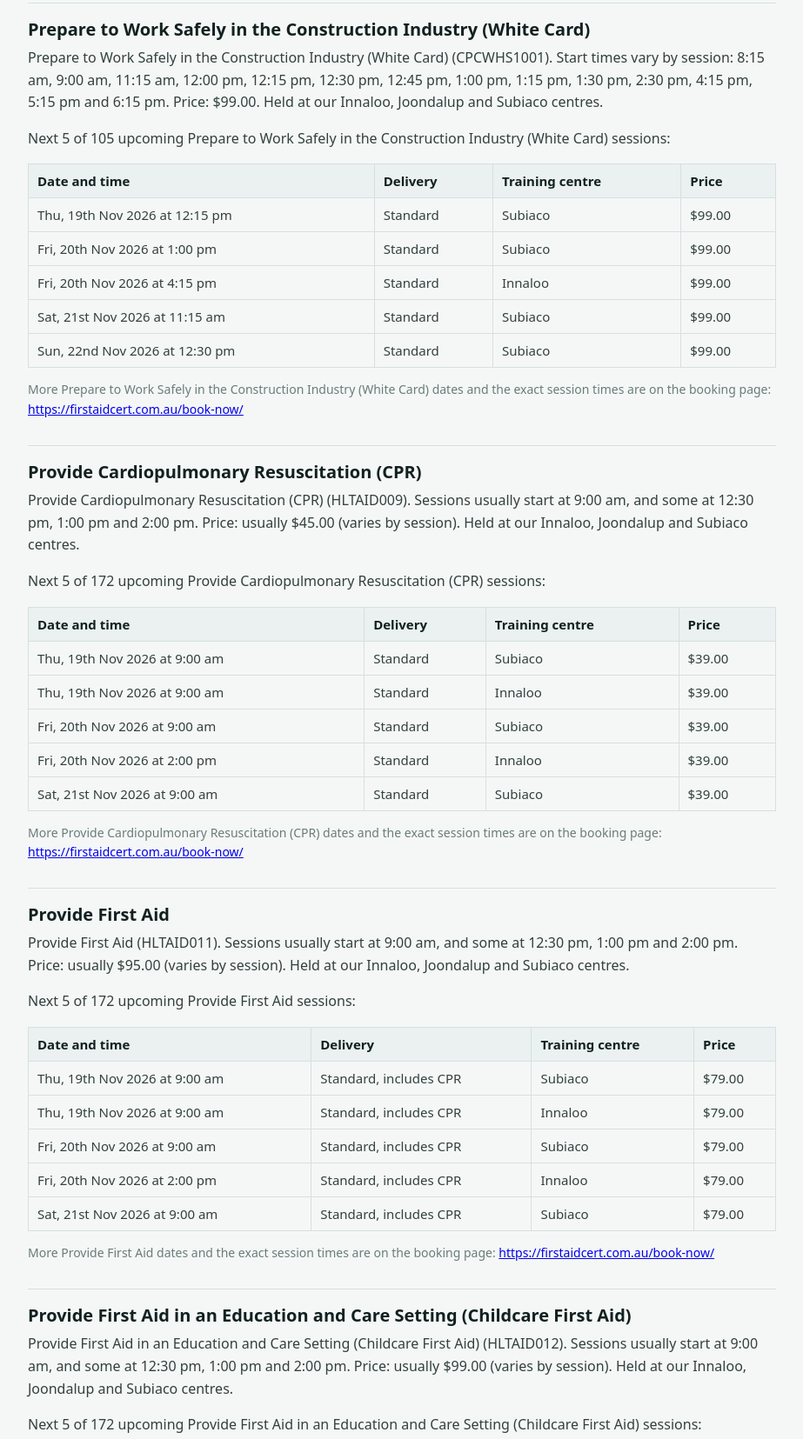
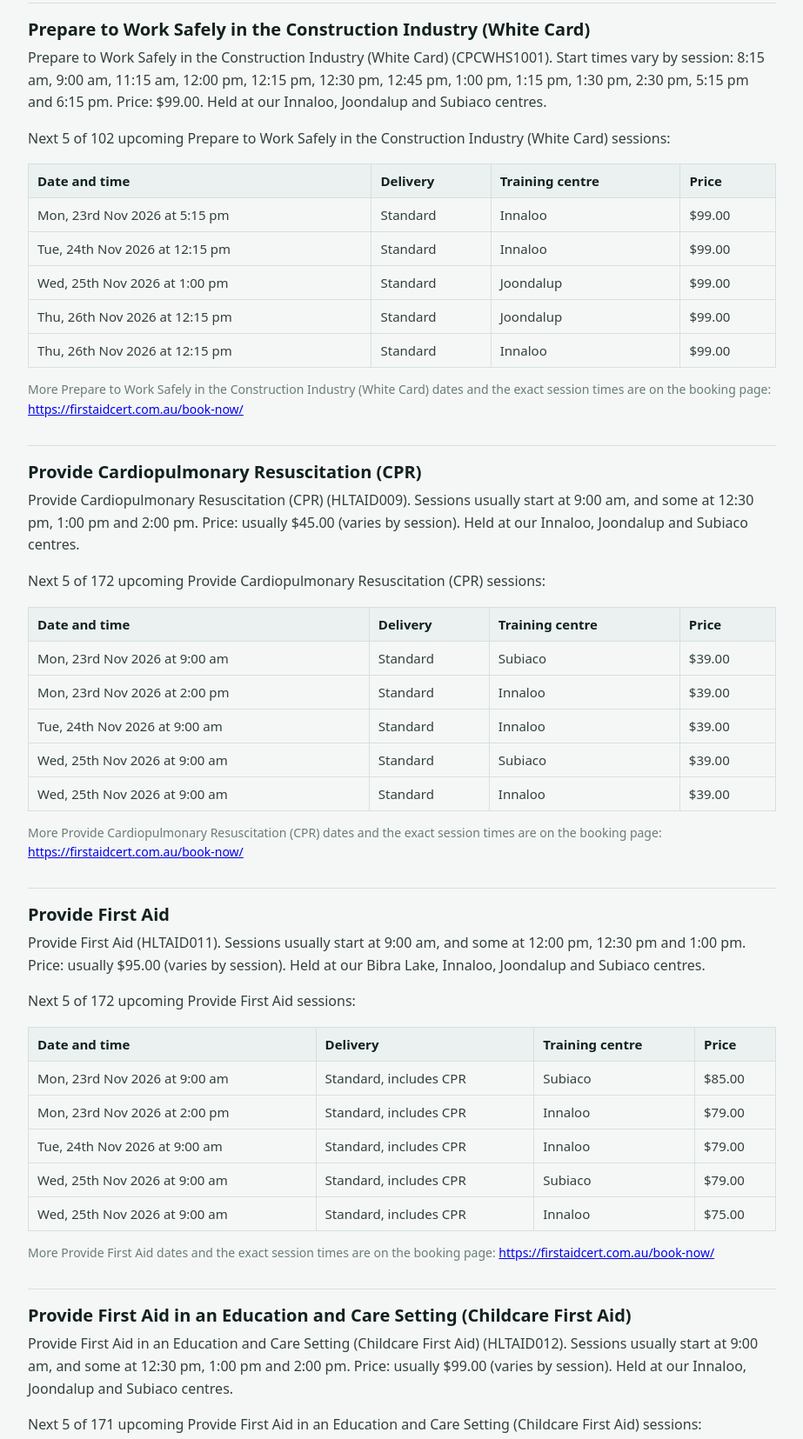
Before and after one commit to ThirdVision-Allan/firstaidcert-course-dates, a plain HTML site: page index.html in a window 1280 px wide. Shown: the part 233-1888 px from the top of the page at 87% size, without its empty margins (178-1101 px from the left). Drawn offline with Linux system fonts and the light colour scheme.

Commit message:
Refresh course dates

```diff
--- a/index.html
+++ b/index.html
@@ -11,94 +11,94 @@
 <body>
 <main>
 <h1>First Aid Certified course dates and times</h1>
-<p class="meta">Training centres in Subiaco, Innaloo and Joondalup, Perth WA. Updated 19 November 2026.</p>
+<p class="meta">Training centres in Subiaco, Innaloo and Joondalup, Perth WA. Updated 23 November 2026.</p>
 <p>We run courses most days of the week. Below is the usual start time, price and the next few dates for each course. The booking page has the full schedule and the exact time for every session: <a href="https://firstaidcert.com.au/book-now/">https://firstaidcert.com.au/book-now/</a>.</p>
 <h2>Prepare to Work Safely in the Construction Industry (White Card)</h2>
-<p class="lead">Prepare to Work Safely in the Construction Industry (White Card) (CPCWHS1001). Start times vary by session: 8:15 am, 9:00 am, 11:15 am, 12:00 pm, 12:15 pm, 12:30 pm, 12:45 pm, 1:00 pm, 1:15 pm, 1:30 pm, 2:30 pm, 4:15 pm, 5:15 pm and 6:15 pm. Price: $99.00. Held at our Innaloo, Joondalup and Subiaco centres.</p>
-<p>Next 5 of 105 upcoming Prepare to Work Safely in the Construction Industry (White Card) sessions:</p>
+<p class="lead">Prepare to Work Safely in the Construction Industry (White Card) (CPCWHS1001). Start times vary by session: 8:15 am, 9:00 am, 11:15 am, 12:00 pm, 12:15 pm, 12:30 pm, 12:45 pm, 1:00 pm, 1:15 pm, 1:30 pm, 2:30 pm, 5:15 pm and 6:15 pm. Price: $99.00. Held at our Innaloo, Joondalup and Subiaco centres.</p>
+<p>Next 5 of 102 upcoming Prepare to Work Safely in the Construction Industry (White Card) sessions:</p>
 <table><thead><tr><th>Date and time</th><th>Delivery</th><th>Training centre</th><th>Price</th></tr></thead><tbody>
-<tr><td>Thu, 19th Nov 2026 at 12:15 pm</td><td>Standard</td><td>Subiaco</td><td>$99.00</td></tr>
-<tr><td>Fri, 20th Nov 2026 at 1:00 pm</td><td>Standard</td><td>Subiaco</td><td>$99.00</td></tr>
-<tr><td>Fri, 20th Nov 2026 at 4:15 pm</td><td>Standard</td><td>Innaloo</td><td>$99.00</td></tr>
-<tr><td>Sat, 21st Nov 2026 at 11:15 am</td><td>Standard</td><td>Subiaco</td><td>$99.00</td></tr>
-<tr><td>Sun, 22nd Nov 2026 at 12:30 pm</td><td>Standard</td><td>Subiaco</td><td>$99.00</td></tr>
+<tr><td>Mon, 23rd Nov 2026 at 5:15 pm</td><td>Standard</td><td>Innaloo</td><td>$99.00</td></tr>
+<tr><td>Tue, 24th Nov 2026 at 12:15 pm</td><td>Standard</td><td>Innaloo</td><td>$99.00</td></tr>
+<tr><td>Wed, 25th Nov 2026 at 1:00 pm</td><td>Standard</td><td>Joondalup</td><td>$99.00</td></tr>
+<tr><td>Thu, 26th Nov 2026 at 12:15 pm</td><td>Standard</td><td>Joondalup</td><td>$99.00</td></tr>
+<tr><td>Thu, 26th Nov 2026 at 12:15 pm</td><td>Standard</td><td>Innaloo</td><td>$99.00</td></tr>
 </tbody></table>
 <p class="meta">More Prepare to Work Safely in the Construction Industry (White Card) dates and the exact session times are on the booking page: <a href="https://firstaidcert.com.au/book-now/">https://firstaidcert.com.au/book-now/</a></p>
 <h2>Provide Cardiopulmonary Resuscitation (CPR)</h2>
 <p class="lead">Provide Cardiopulmonary Resuscitation (CPR) (HLTAID009). Sessions usually start at 9:00 am, and some at 12:30 pm, 1:00 pm and 2:00 pm. Price: usually $45.00 (varies by session). Held at our Innaloo, Joondalup and Subiaco centres.</p>
 <p>Next 5 of 172 upcoming Provide Cardiopulmonary Resuscitation (CPR) sessions:</p>
 <table><thead><tr><th>Date and time</th><th>Delivery</th><th>Training centre</th><th>Price</th></tr></thead><tbody>
-<tr><td>Thu, 19th Nov 2026 at 9:00 am</td><td>Standard</td><td>Subiaco</td><td>$39.00</td></tr>
-<tr><td>Thu, 19th Nov 2026 at 9:00 am</td><td>Standard</td><td>Innaloo</td><td>$39.00</td></tr>
-<tr><td>Fri, 20th Nov 2026 at 9:00 am</td><td>Standard</td><td>Subiaco</td><td>$39.00</td></tr>
-<tr><td>Fri, 20th Nov 2026 at 2:00 pm</td><td>Standard</td><td>Innaloo</td><td>$39.00</td></tr>
-<tr><td>Sat, 21st Nov 2026 at 9:00 am</td><td>Standard</td><td>Subiaco</td><td>$39.00</td></tr>
+<tr><td>Mon, 23rd Nov 2026 at 9:00 am</td><td>Standard</td><td>Subiaco</td><td>$39.00</td></tr>
+<tr><td>Mon, 23rd Nov 2026 at 2:00 pm</td><td>Standard</td><td>Innaloo</td><td>$39.00</td></tr>
+<tr><td>Tue, 24th Nov 2026 at 9:00 am</td><td>Standard</td><td>Innaloo</td><td>$39.00</td></tr>
+<tr><td>Wed, 25th Nov 2026 at 9:00 am</td><td>Standard</td><td>Subiaco</td><td>$39.00</td></tr>
+<tr><td>Wed, 25th Nov 2026 at 9:00 am</td><td>Standard</td><td>Innaloo</td><td>$39.00</td></tr>
 </tbody></table>
 <p class="meta">More Provide Cardiopulmonary Resuscitation (CPR) dates and the exact session times are on the booking page: <a href="https://firstaidcert.com.au/book-now/">https://firstaidcert.com.au/book-now/</a></p>
 <h2>Provide First Aid</h2>
-<p class="lead">Provide First Aid (HLTAID011). Sessions usually start at 9:00 am, and some at 12:30 pm, 1:00 pm and 2:00 pm. Price: usually $95.00 (varies by session). Held at our Innaloo, Joondalup and Subiaco centres.</p>
+<p class="lead">Provide First Aid (HLTAID011). Sessions usually start at 9:00 am, and some at 12:00 pm, 12:30 pm and 1:00 pm. Price: usually $95.00 (varies by session). Held at our Bibra Lake, Innaloo, Joondalup and Subiaco centres.</p>
 <p>Next 5 of 172 upcoming Provide First Aid sessions:</p>
 <table><thead><tr><th>Date and time</th><th>Delivery</th><th>Training centre</th><th>Price</th></tr></thead><tbody>
-<tr><td>Thu, 19th Nov 2026 at 9:00 am</td><td>Standard, includes CPR</td><td>Subiaco</td><td>$79.00</td></tr>
-<tr><td>Thu, 19th Nov 2026 at 9:00 am</td><td>Standard, includes CPR</td><td>Innaloo</td><td>$79.00</td></tr>
-<tr><td>Fri, 20th Nov 2026 at 9:00 am</td><td>Standard, includes CPR</td><td>Subiaco</td><td>$79.00</td></tr>
-<tr><td>Fri, 20th Nov 2026 at 2:00 pm</td><td>Standard, includes CPR</td><td>Innaloo</td><td>$79.00</td></tr>
-<tr><td>Sat, 21st Nov 2026 at 9:00 am</td><td>Standard, includes CPR</td><td>Subiaco</td><td>$79.00</td></tr>
+<tr><td>Mon, 23rd Nov 2026 at 9:00 am</td><td>Standard, includes CPR</td><td>Subiaco</td><td>$85.00</td></tr>
+<tr><td>Mon, 23rd Nov 2026 at 2:00 pm</td><td>Standard, includes CPR</td><td>Innaloo</td><td>$79.00</td></tr>
+<tr><td>Tue, 24th Nov 2026 at 9:00 am</td><td>Standard, includes CPR</td><td>Innaloo</td><td>$79.00</td></tr>
+<tr><td>Wed, 25th Nov 2026 at 9:00 am</td><td>Standard, includes CPR</td><td>Subiaco</td><td>$79.00</td></tr>
+<tr><td>Wed, 25th Nov 2026 at 9:00 am</td><td>Standard, includes CPR</td><td>Innaloo</td><td>$75.00</td></tr>
 </tbody></table>
 <p class="meta">More Provide First Aid dates and the exact session times are on the booking page: <a href="https://firstaidcert.com.au/book-now/">https://firstaidcert.com.au/book-now/</a></p>
 <h2>Provide First Aid in an Education and Care Setting (Childcare First Aid)</h2>
 <p class="lead">Provide First Aid in an Education and Care Setting (Childcare First Aid) (HLTAID012). Sessions usually start at 9:00 am, and some at 12:30 pm, 1:00 pm and 2:00 pm. Price: usually $99.00 (varies by session). Held at our Innaloo, Joondalup and Subiaco centres.</p>
-<p>Next 5 of 172 upcoming Provide First Aid in an Education and Care Setting (Childcare First Aid) sessions:</p>
+<p>Next 5 of 171 upcoming Provide First Aid in an Education and Care Setting (Childcare First Aid) sessions:</p>
 <table><thead><tr><th>Date and time</th><th>Delivery</th><th>Training centre</th><th>Price</th></tr></thead><tbody>
-<tr><td>Thu, 19th Nov 2026 at 9:00 am</td><td>Standard</td><td>Subiaco</td><td>$95.00</td></tr>
-<tr><td>Thu, 19th Nov 2026 at 9:00 am</td><td>Standard</td><td>Innaloo</td><td>$95.00</td></tr>
-<tr><td>Fri, 20th Nov 2026 at 9:00 am</td><td>Standard</td><td>Subiaco</td><td>$95.00</td></tr>
-<tr><td>Fri, 20th Nov 2026 at 2:00 pm</td><td>Standard</td><td>Innaloo</td><td>$95.00</td></tr>
-<tr><td>Sat, 21st Nov 2026 at 9:00 am</td><td>Standard</td><td>Subiaco</td><td>$95.00</td></tr>
+<tr><td>Mon, 23rd Nov 2026 at 9:00 am</td><td>Standard</td><td>Subiaco</td><td>$95.00</td></tr>
+<tr><td>Mon, 23rd Nov 2026 at 2:00 pm</td><td>Standard</td><td>Innaloo</td><td>$95.00</td></tr>
+<tr><td>Tue, 24th Nov 2026 at 9:00 am</td><td>Standard</td><td>Innaloo</td><td>$95.00</td></tr>
+<tr><td>Wed, 25th Nov 2026 at 9:00 am</td><td>Standard</td><td>Innaloo</td><td>$95.00</td></tr>
+<tr><td>Wed, 25th Nov 2026 at 9:00 am</td><td>Standard</td><td>Subiaco</td><td>$95.00</td></tr>
 </tbody></table>
 <p class="meta">More Provide First Aid in an Education and Care Setting (Childcare First Aid) dates and the exact session times are on the booking page: <a href="https://firstaidcert.com.au/book-now/">https://firstaidcert.com.au/book-now/</a></p>
 <h2>Assist Clients with Medication</h2>
 <p class="lead">Assist Clients with Medication (HLTHPS006). Start times vary by session: 9:00 am, 1:00 pm and 2:00 pm. Price: usually $249.00 (varies by session). Held at our Innaloo and Subiaco centres.</p>
 <p>Next 5 of 21 upcoming Assist Clients with Medication sessions:</p>
 <table><thead><tr><th>Date and time</th><th>Delivery</th><th>Training centre</th><th>Price</th></tr></thead><tbody>
-<tr><td>Sun, 22nd Nov 2026 at 9:00 am</td><td>Standard</td><td>Innaloo</td><td>$199.00</td></tr>
 <tr><td>Wed, 25th Nov 2026 at 1:00 pm</td><td>Standard</td><td>Subiaco</td><td>$199.00</td></tr>
 <tr><td>Sun, 29th Nov 2026 at 9:00 am</td><td>Standard</td><td>Innaloo</td><td>$199.00</td></tr>
 <tr><td>Wed, 2nd Dec 2026 at 1:00 pm</td><td>Standard</td><td>Subiaco</td><td>$199.00</td></tr>
 <tr><td>Sun, 6th Dec 2026 at 9:00 am</td><td>Standard</td><td>Innaloo</td><td>$199.00</td></tr>
+<tr><td>Thu, 10th Dec 2026 at 1:00 pm</td><td>Standard</td><td>Subiaco</td><td>$199.00</td></tr>
 </tbody></table>
 <p class="meta">More Assist Clients with Medication dates and the exact session times are on the booking page: <a href="https://firstaidcert.com.au/book-now/">https://firstaidcert.com.au/book-now/</a></p>
 <h2>Conduct Manual Tasks Safely (Manual Handling, Care Environment)</h2>
 <p class="lead">Conduct Manual Tasks Safely (Manual Handling, Care Environment) (HLTWHS005). Start times vary by session: 8:00 am, 11:15 am, 12:00 pm, 2:45 pm, 4:15 pm and 5:00 pm. Price: $99.00. Held at our Innaloo, Joondalup and Subiaco centres.</p>
-<p>Next 5 of 150 upcoming Conduct Manual Tasks Safely (Manual Handling, Care Environment) sessions:</p>
+<p>Next 5 of 151 upcoming Conduct Manual Tasks Safely (Manual Handling, Care Environment) sessions:</p>
 <table><thead><tr><th>Date and time</th><th>Delivery</th><th>Training centre</th><th>Price</th></tr></thead><tbody>
-<tr><td>Thu, 19th Nov 2026 at 11:15 am</td><td>Standard</td><td>Subiaco</td><td>$99.00</td></tr>
-<tr><td>Fri, 20th Nov 2026 at 11:15 am</td><td>Standard</td><td>Subiaco</td><td>$99.00</td></tr>
-<tr><td>Sat, 21st Nov 2026 at 8:00 am</td><td>Standard</td><td>Subiaco</td><td>$99.00</td></tr>
-<tr><td>Sat, 21st Nov 2026 at 11:15 am</td><td>Standard</td><td>Innaloo</td><td>$99.00</td></tr>
-<tr><td>Sun, 22nd Nov 2026 at 11:15 am</td><td>Standard</td><td>Subiaco</td><td>$99.00</td></tr>
+<tr><td>Mon, 23rd Nov 2026 at 11:15 am</td><td>Standard</td><td>Subiaco</td><td>$99.00</td></tr>
+<tr><td>Mon, 23rd Nov 2026 at 4:15 pm</td><td>Standard</td><td>Innaloo</td><td>$99.00</td></tr>
+<tr><td>Tue, 24th Nov 2026 at 11:15 am</td><td>Standard</td><td>Innaloo</td><td>$99.00</td></tr>
+<tr><td>Wed, 25th Nov 2026 at 11:15 am</td><td>Standard</td><td>Subiaco</td><td>$99.00</td></tr>
+<tr><td>Thu, 26th Nov 2026 at 11:15 am</td><td>Standard</td><td>Innaloo</td><td>$99.00</td></tr>
 </tbody></table>
 <p class="meta">More Conduct Manual Tasks Safely (Manual Handling, Care Environment) dates and the exact session times are on the booking page: <a href="https://firstaidcert.com.au/book-now/">https://firstaidcert.com.au/book-now/</a></p>
 <h2>Perform Rescue from a Live Low Voltage Panel + CPR (LVR and CPR)</h2>
 <p class="lead">Perform Rescue from a Live Low Voltage Panel + CPR (LVR and CPR) (UETDRMP018 + HLTAID009). Sessions start at 8:15 am. Price: $130.00. Held at our Innaloo, Joondalup and Subiaco centres.</p>
-<p>Next 5 of 63 upcoming Perform Rescue from a Live Low Voltage Panel + CPR (LVR and CPR) sessions:</p>
+<p>Next 5 of 65 upcoming Perform Rescue from a Live Low Voltage Panel + CPR (LVR and CPR) sessions:</p>
 <table><thead><tr><th>Date and time</th><th>Delivery</th><th>Training centre</th><th>Price</th></tr></thead><tbody>
-<tr><td>Thu, 19th Nov 2026 at 8:15 am</td><td>Standard</td><td>Innaloo</td><td>$130.00</td></tr>
 <tr><td>Mon, 23rd Nov 2026 at 8:15 am</td><td>Standard</td><td>Subiaco</td><td>$130.00</td></tr>
 <tr><td>Thu, 26th Nov 2026 at 8:15 am</td><td>Standard</td><td>Innaloo</td><td>$130.00</td></tr>
 <tr><td>Sat, 28th Nov 2026 at 8:15 am</td><td>Standard</td><td>Innaloo</td><td>$130.00</td></tr>
 <tr><td>Mon, 30th Nov 2026 at 8:15 am</td><td>Standard</td><td>Subiaco</td><td>$130.00</td></tr>
+<tr><td>Wed, 2nd Dec 2026 at 8:15 am</td><td>Standard</td><td>Innaloo</td><td>$130.00</td></tr>
 </tbody></table>
 <p class="meta">More Perform Rescue from a Live Low Voltage Panel + CPR (LVR and CPR) dates and the exact session times are on the booking page: <a href="https://firstaidcert.com.au/book-now/">https://firstaidcert.com.au/book-now/</a></p>
 <h2>Low Voltage Rescue + Provide First Aid</h2>
 <p class="lead">Low Voltage Rescue + Provide First Aid (UETDRMP018 + HLTAID011). Sessions start at 8:15 am. Price: $230.00. Held at our Innaloo, Joondalup and Subiaco centres.</p>
-<p>Next 5 of 63 upcoming Low Voltage Rescue + Provide First Aid sessions:</p>
+<p>Next 5 of 65 upcoming Low Voltage Rescue + Provide First Aid sessions:</p>
 <table><thead><tr><th>Date and time</th><th>Delivery</th><th>Training centre</th><th>Price</th></tr></thead><tbody>
-<tr><td>Thu, 19th Nov 2026 at 8:15 am</td><td>Standard</td><td>Innaloo</td><td>$230.00</td></tr>
 <tr><td>Mon, 23rd Nov 2026 at 8:15 am</td><td>Standard</td><td>Subiaco</td><td>$230.00</td></tr>
 <tr><td>Thu, 26th Nov 2026 at 8:15 am</td><td>Standard</td><td>Innaloo</td><td>$230.00</td></tr>
 <tr><td>Sat, 28th Nov 2026 at 8:15 am</td><td>Standard</td><td>Innaloo</td><td>$230.00</td></tr>
 <tr><td>Mon, 30th Nov 2026 at 8:15 am</td><td>Standard</td><td>Subiaco</td><td>$230.00</td></tr>
+<tr><td>Wed, 2nd Dec 2026 at 8:15 am</td><td>Standard</td><td>Innaloo</td><td>$230.00</td></tr>
 </tbody></table>
 <p class="meta">More Low Voltage Rescue + Provide First Aid dates and the exact session times are on the booking page: <a href="https://firstaidcert.com.au/book-now/">https://firstaidcert.com.au/book-now/</a></p>
 <h2>Identify and Report Children and Young People at Risk</h2>
```
